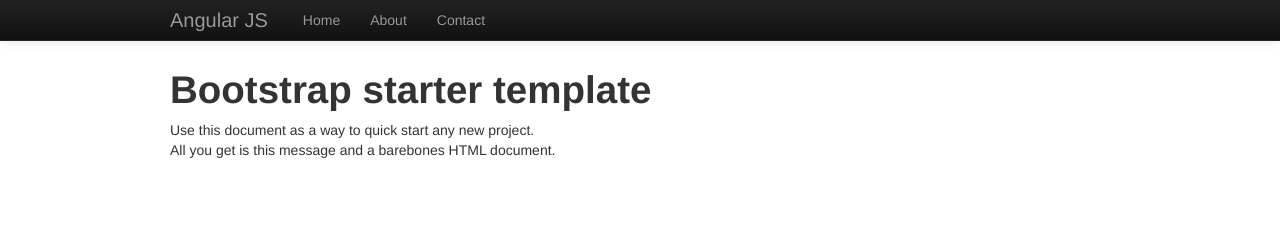
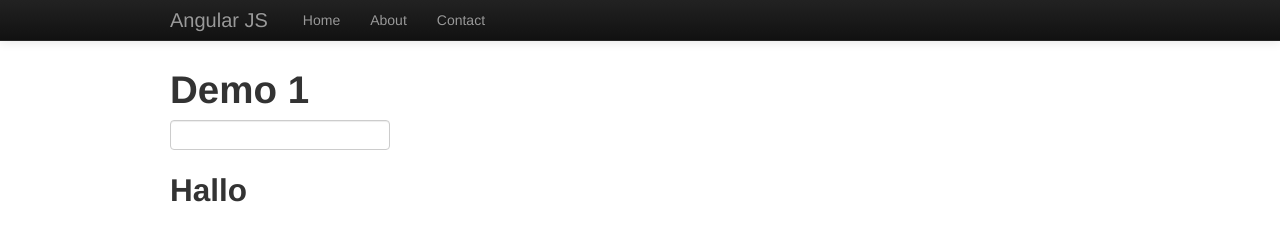
Before and after one commit to DerAlbertSamples/AngularJS_20130402, a plain HTML site: page AngularJSApril2013/Index.html in a window 1280 px wide. Drawn offline with Linux system fonts and the light colour scheme.

Commit message:
Demo 1: Hallo Welt

```diff
--- a/AngularJSApril2013/Index.html
+++ b/AngularJSApril2013/Index.html
@@ -26,11 +26,12 @@
         </div>
     </div>
 
-    <div class="container">
+    <div class="container" ng-app>
 
-        <h1>Bootstrap starter template</h1>
-        <p>Use this document as a way to quick start any new project.<br>
-            All you get is this message and a barebones HTML document.</p>
+        <h1>Demo 1</h1>
+
+        <input type="text" ng-model="name"/>
+        <h2>Hallo {{name}}</h2>
 
     </div>
     <script src="Scripts/angular.min.js"></script>
```
Also changed, not shown: AngularJSApril2013/Content/app.css (line endings or trailing spaces).
